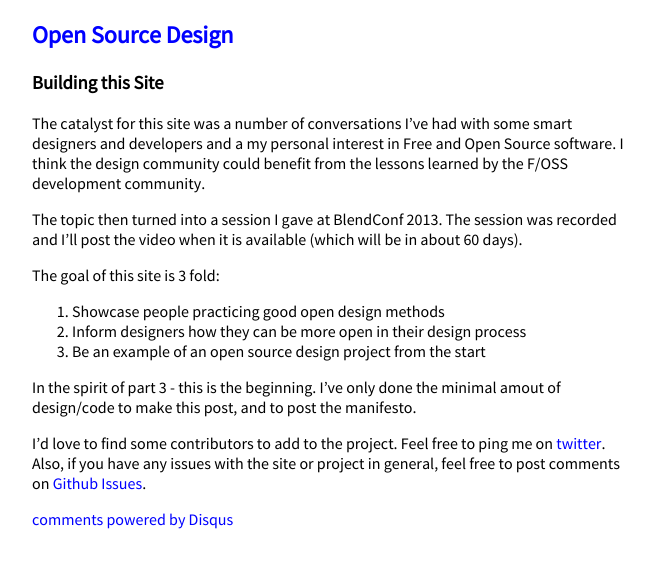
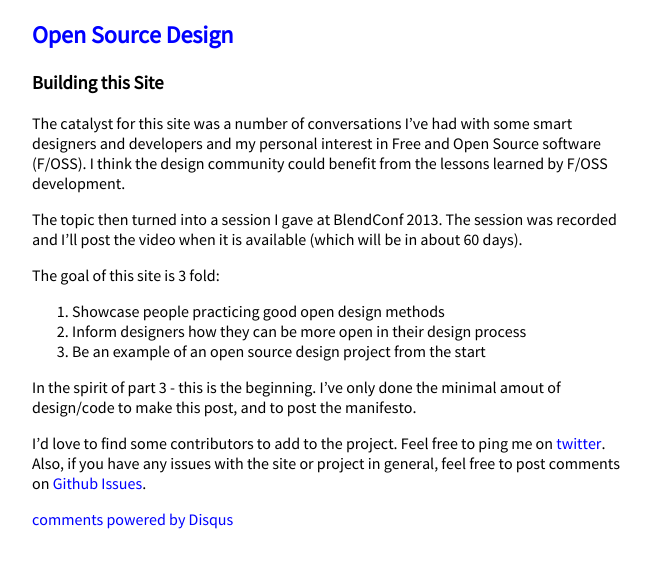
Before and after one commit to DesignOpen/designopen.github.io, a Jekyll site: the page built from _posts/2013-09-16-building_this_site.md, in a window 1280 px wide. Shown: the top 568 px of the page, without its empty margins (308-962 px from the left). Built offline with Jekyll 4.4.1, drawn with Linux system fonts in a browser that asks for light colours; comment, search, counter and statistics services are not loaded.

Commit message:
fixed a typo

```diff
--- a/_posts/2013-09-16-building_this_site.md
+++ b/_posts/2013-09-16-building_this_site.md
@@ -5,7 +5,7 @@ category: blogging_about
 tags: design, design update
 ---
 
-The catalyst for this site was a number of conversations I've had with some smart designers and developers and a my personal interest in Free and Open Source software. I think the design community could benefit from the lessons learned by the F/OSS development community.
+The catalyst for this site was a number of conversations I've had with some smart designers and developers and my personal interest in Free and Open Source software (F/OSS). I think the design community could benefit from the lessons learned by F/OSS development.
 
 The topic then turned into a session I gave at BlendConf 2013.  The session was recorded and I'll post the video when it is available (which will be in about 60 days).
 
```
